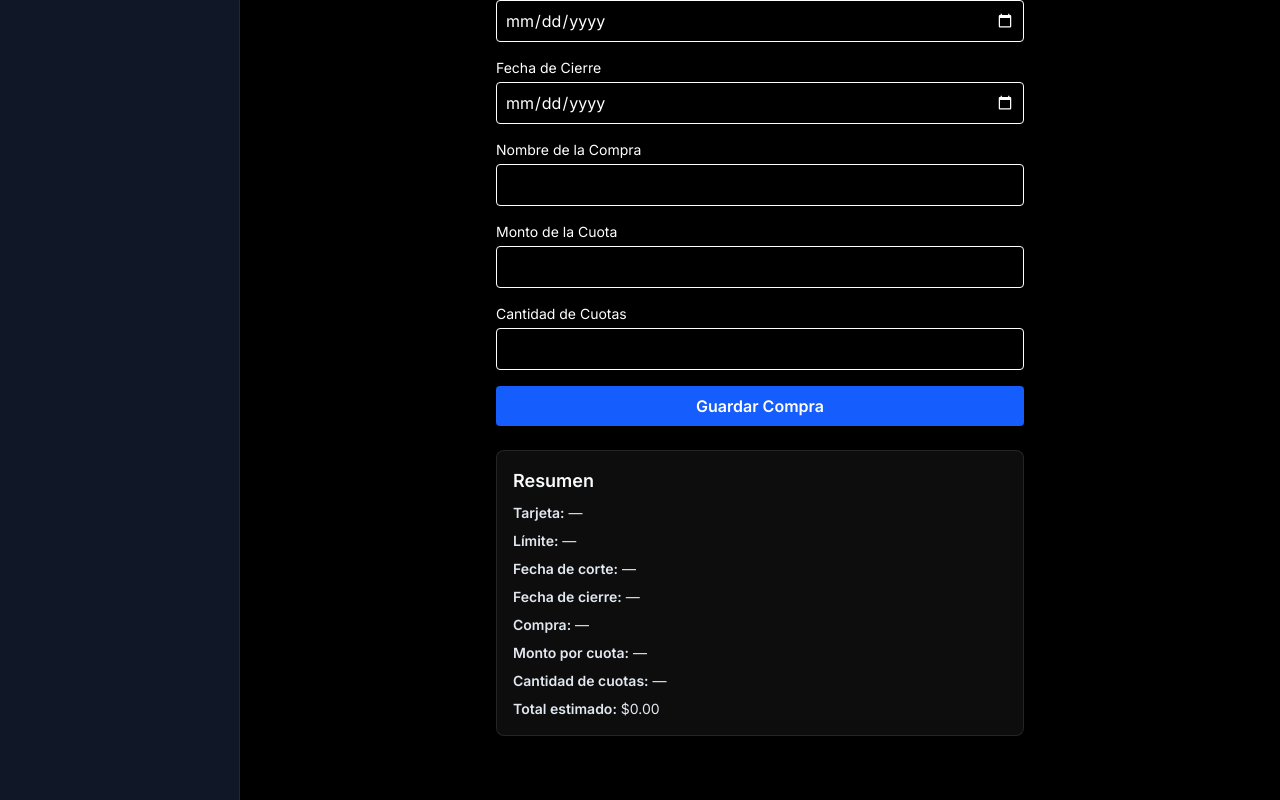
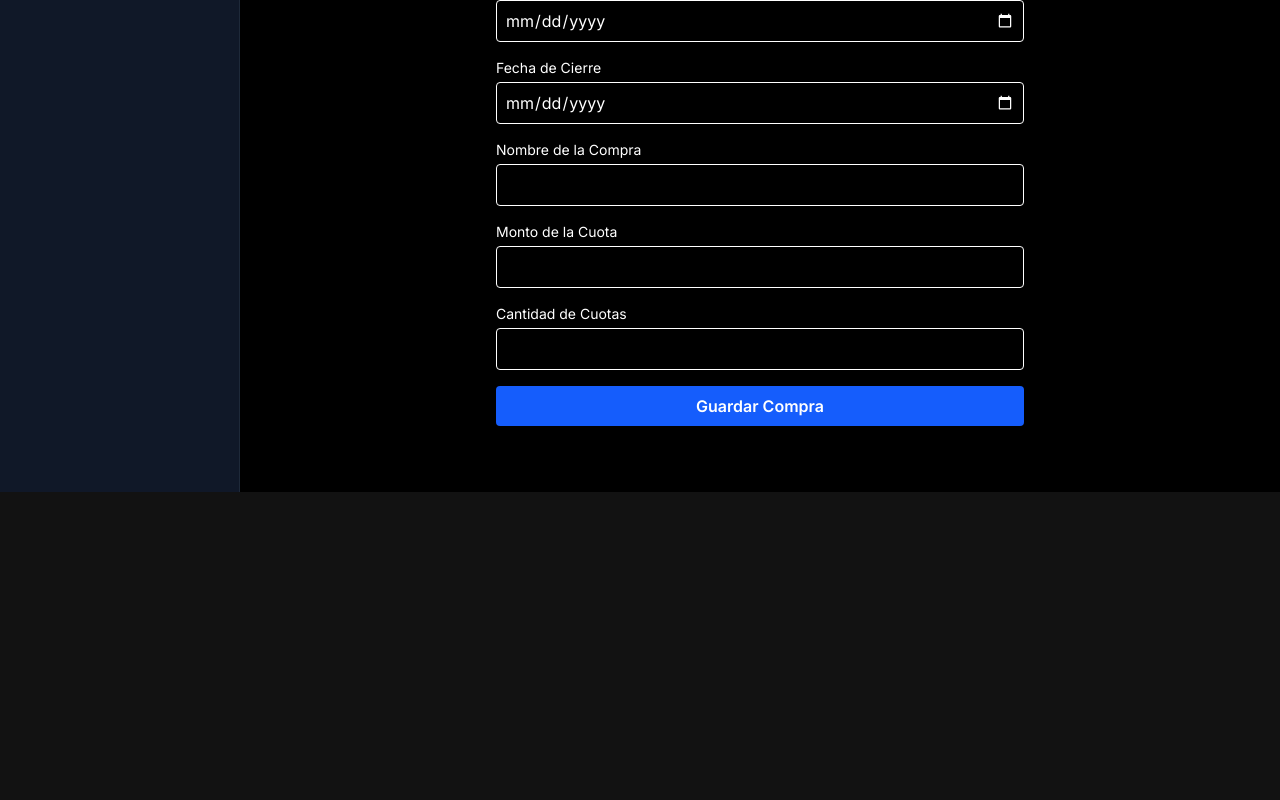
Before and after one commit to winner2026/kredia-app, a Next.js app: page /dashboard/inicio in a window 1280 px wide. Shown: the part 308-1108 px from the top of the page. After the commit the page ends 800 px from the top, so only its background shows below. Built offline with nearby package versions, Linux system fonts and the light colour scheme.

Commit message:
Simplify inicio: keep form only (remove summary)

```diff
--- a/app/dashboard/inicio/page.tsx
+++ b/app/dashboard/inicio/page.tsx
@@ -12,18 +12,6 @@ export default function DashboardInicio() {
     montoCuota: "",
     cantidadCuotas: "",
   });
-  const [compras, setCompras] = useState<
-    Array<{
-      tarjeta: string;
-      limite: string;
-      fechaCorte: string;
-      fechaCierre: string;
-      nombreCompra: string;
-      montoCuota: string;
-      cantidadCuotas: string;
-      total: number;
-    }>
-  >([]);
 
   function handleChange(e: React.ChangeEvent<HTMLInputElement>) {
     setForm({ ...form, [e.target.name]: e.target.value });
@@ -31,27 +19,9 @@ export default function DashboardInicio() {
 
   function handleSubmit(e: React.FormEvent<HTMLFormElement>) {
     e.preventDefault();
-    const monto = parseFloat(form.montoCuota) || 0;
-    const cuotas = parseInt(form.cantidadCuotas || "0", 10) || 0;
-    const total = monto * cuotas || 0;
-
-    const compra = { ...form, total };
-    setCompras((prev) => [...prev, compra]);
-    setForm({
-      tarjeta: "",
-      limite: "",
-      fechaCorte: "",
-      fechaCierre: "",
-      nombreCompra: "",
-      montoCuota: "",
-      cantidadCuotas: "",
-    });
-    console.log("DATA SUBMIT:", compra);
+    console.log("DATA SUBMIT:", form);
+    // aquí luego conectas con tu API real
   }
-
-  const monto = parseFloat(form.montoCuota) || 0;
-  const cuotas = parseInt(form.cantidadCuotas || "0", 10) || 0;
-  const totalCompra = monto * cuotas || 0;
 
   return (
     <div className="p-6 max-w-xl mx-auto space-y-6">
@@ -149,34 +119,6 @@ export default function DashboardInicio() {
           Guardar Compra
         </button>
       </form>
-
-      <div className="rounded-lg border border-white/10 bg-white/5 p-4 text-sm text-slate-200 space-y-2">
-        <h2 className="text-lg font-semibold text-slate-50">Resumen</h2>
-        <p><span className="font-semibold">Tarjeta:</span> {form.tarjeta || "—"}</p>
-        <p><span className="font-semibold">Límite:</span> {form.limite || "—"}</p>
-        <p><span className="font-semibold">Fecha de corte:</span> {form.fechaCorte || "—"}</p>
-        <p><span className="font-semibold">Fecha de cierre:</span> {form.fechaCierre || "—"}</p>
-        <p><span className="font-semibold">Compra:</span> {form.nombreCompra || "—"}</p>
-        <p><span className="font-semibold">Monto por cuota:</span> {form.montoCuota || "—"}</p>
-        <p><span className="font-semibold">Cantidad de cuotas:</span> {form.cantidadCuotas || "—"}</p>
-        <p><span className="font-semibold">Total estimado:</span> ${totalCompra.toFixed(2)}</p>
-      </div>
-
-      {compras.length > 0 && (
-        <div className="rounded-lg border border-white/10 bg-white/5 p-4 text-sm text-slate-200 space-y-3">
-          <h2 className="text-lg font-semibold text-slate-50">Compras guardadas</h2>
-          <ul className="space-y-2">
-            {compras.map((c, idx) => (
-              <li key={idx} className="rounded border border-white/10 p-3">
-                <p><span className="font-semibold">Tarjeta:</span> {c.tarjeta}</p>
-                <p><span className="font-semibold">Compra:</span> {c.nombreCompra}</p>
-                <p><span className="font-semibold">Cuota:</span> {c.montoCuota} x {c.cantidadCuotas}</p>
-                <p><span className="font-semibold">Total:</span> ${c.total.toFixed(2)}</p>
-              </li>
-            ))}
-          </ul>
-        </div>
-      )}
     </div>
   );
 }
```
